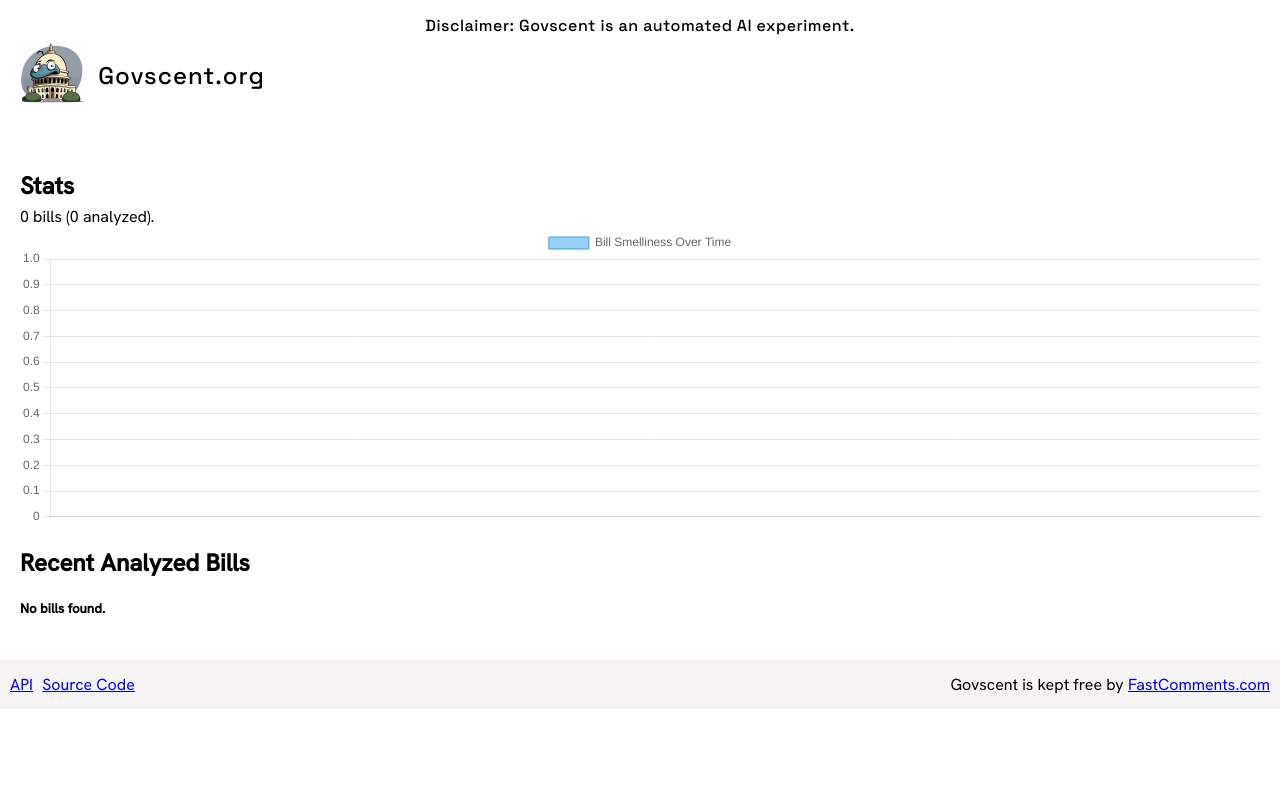
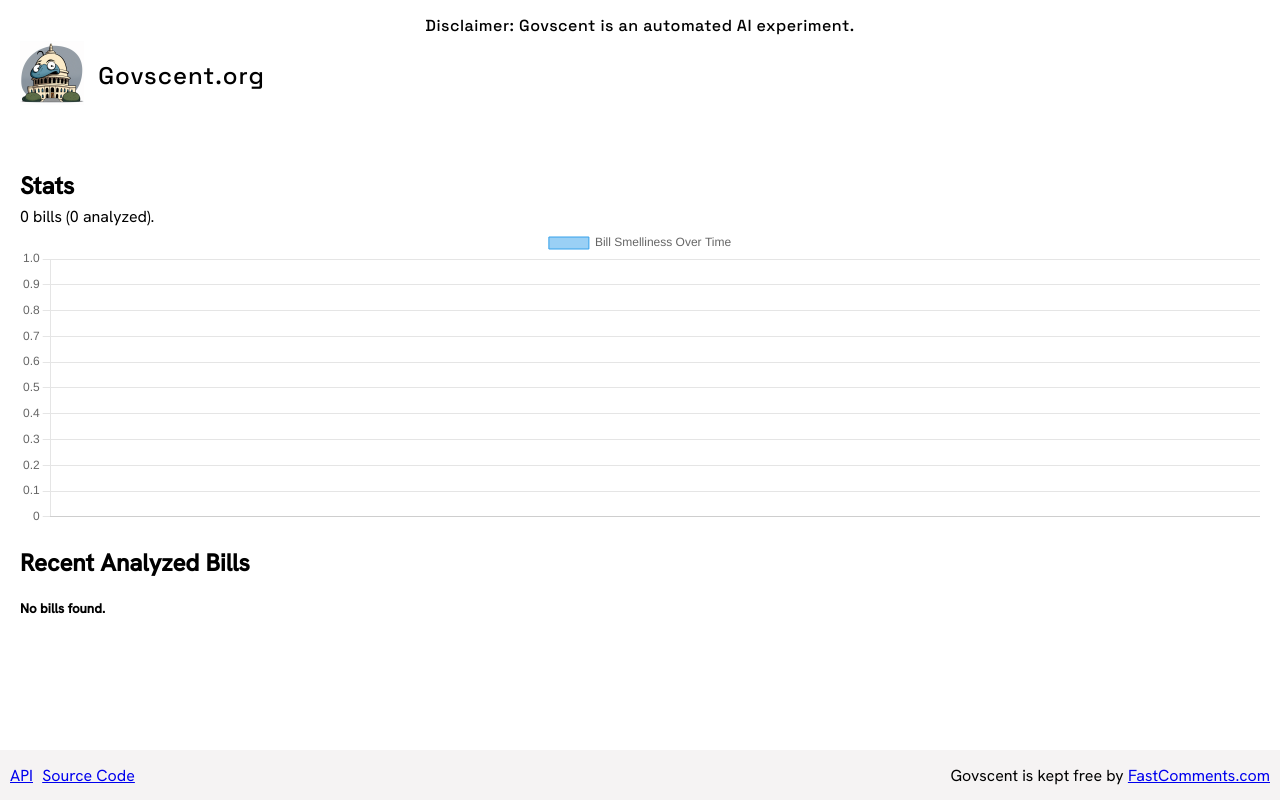
Before and after one commit to winrid/govscent, a Django app: page / in a window 1280 px wide. Run offline with Django 4.2, Linux system fonts and the light colour scheme; data that the repository does not hold is empty.

Commit message:
Forcing footer to bottom.

```diff
--- a/govscentdotorg/static/style.css
+++ b/govscentdotorg/static/style.css
@@ -1,8 +1,13 @@
 html,
 body {
+  height: 100%;
   margin: 0;
   padding: 0;
   font-family: 'Hanken Grotesk', sans-serif;
+}
+body {
+  display: flex;
+  flex-direction: column;
 }
 .font-space {
   font-family: 'Space Grotesk', sans-serif;
@@ -35,9 +40,12 @@ body {
   font-family: 'Space Grotesk', sans-serif;
 }
 .content {
+  flex: 1 0 auto;
   margin: 0 auto;
+  width: 100%;
   padding: 20px;
   max-width: 1500px;
+  box-sizing: border-box;
 }
 .content .stats .stats-heading h2 {
   margin-bottom: 5px;
@@ -70,6 +78,7 @@ body {
   padding-left: 50px;
 }
 .footer {
+  flex-shrink: 0;
   background: #f5f3f3;
 }
 .footer .footer-content {
--- a/govscentdotorg/static/style.less
+++ b/govscentdotorg/static/style.less
@@ -2,9 +2,16 @@
 @width: 1500px;
 
 html, body {
+  height: 100%; // for footer
   margin: 0;
   padding: 0;
   font-family: 'Hanken Grotesk', sans-serif;
+}
+
+// for footer
+body {
+  display: flex;
+  flex-direction: column;
 }
 
 .font-space {
@@ -47,9 +54,12 @@ html, body {
 }
 
 .content {
+  flex: 1 0 auto;
   margin: 0 auto;
+  width: 100%;
   padding: 20px;
   max-width: @width;
+  box-sizing: border-box;
 
   .stats {
     .stats-heading {
@@ -96,6 +106,7 @@ html, body {
 }
 
 .footer {
+  flex-shrink: 0;
   background: @color-grey-text-back;
 
   .footer-content {
```
Also changed, not shown: 1 other file.
